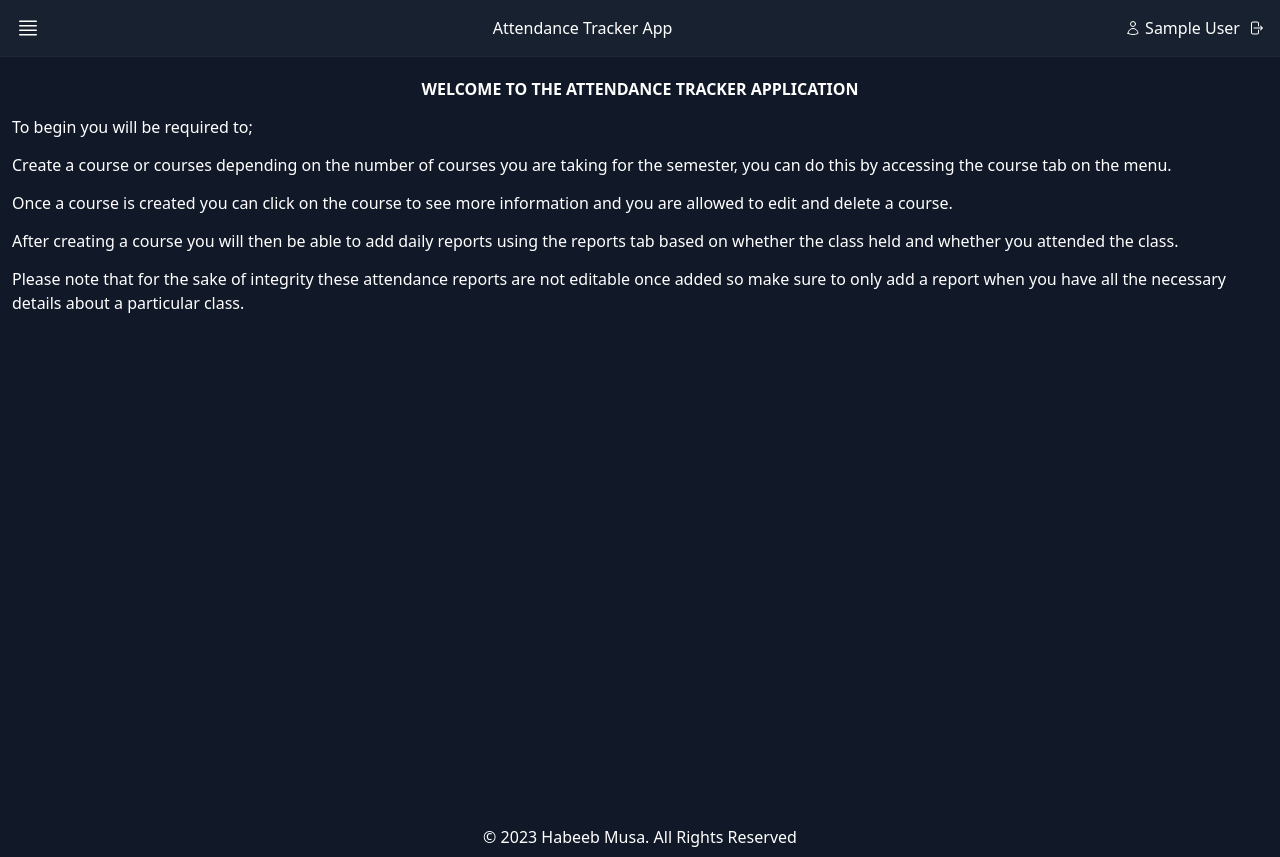
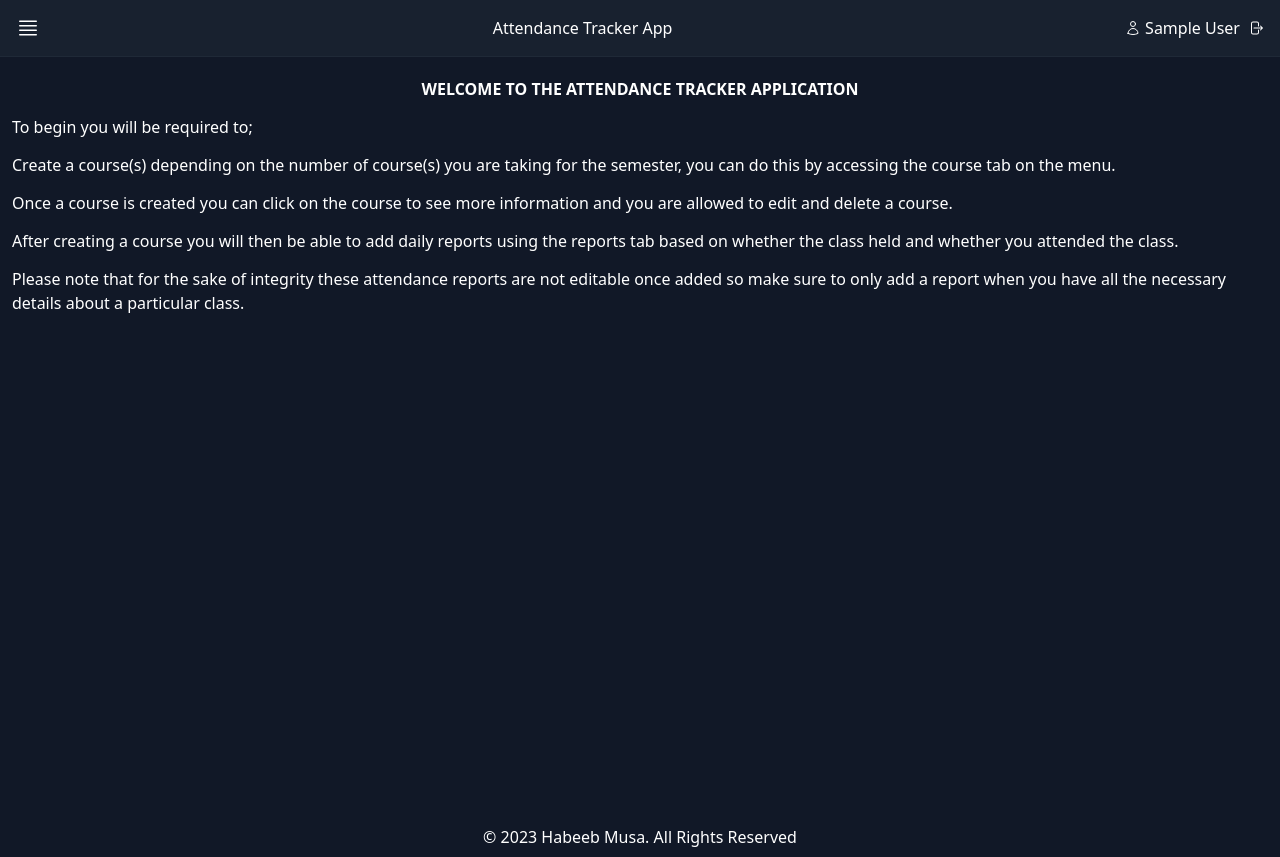
Before and after one commit to Efiamotu-1/Attendance-Tracker, a React (Vite) app: page /dashboard in a window 1280 px wide. Built offline with nearby package versions, Linux system fonts and the light colour scheme; sample sign-in values are in the browser's storage.

Commit message:
course grammar update

```diff
--- a/src/pages/Dashboard.jsx
+++ b/src/pages/Dashboard.jsx
@@ -5,8 +5,8 @@ function Dashboard() {
     <div className='leading-1 font-[1rem] flex flex-col gap-3.5'>
       <p className='font-semibold uppercase text-center'>Welcome to the Attendance tracker application</p>
         <p className=''>To begin you will be required to;</p>
-        <p> Create a course or courses depending
-        on the number of courses you are taking for the semester,
+        <p> Create a course(s) depending
+        on the number of course(s) you are taking for the semester,
         you can do this by accessing the course tab on the menu.
         </p>
         <p>Once a course is created you can click on the course to see more information and you are allowed to edit and delete a course.</p>
```
